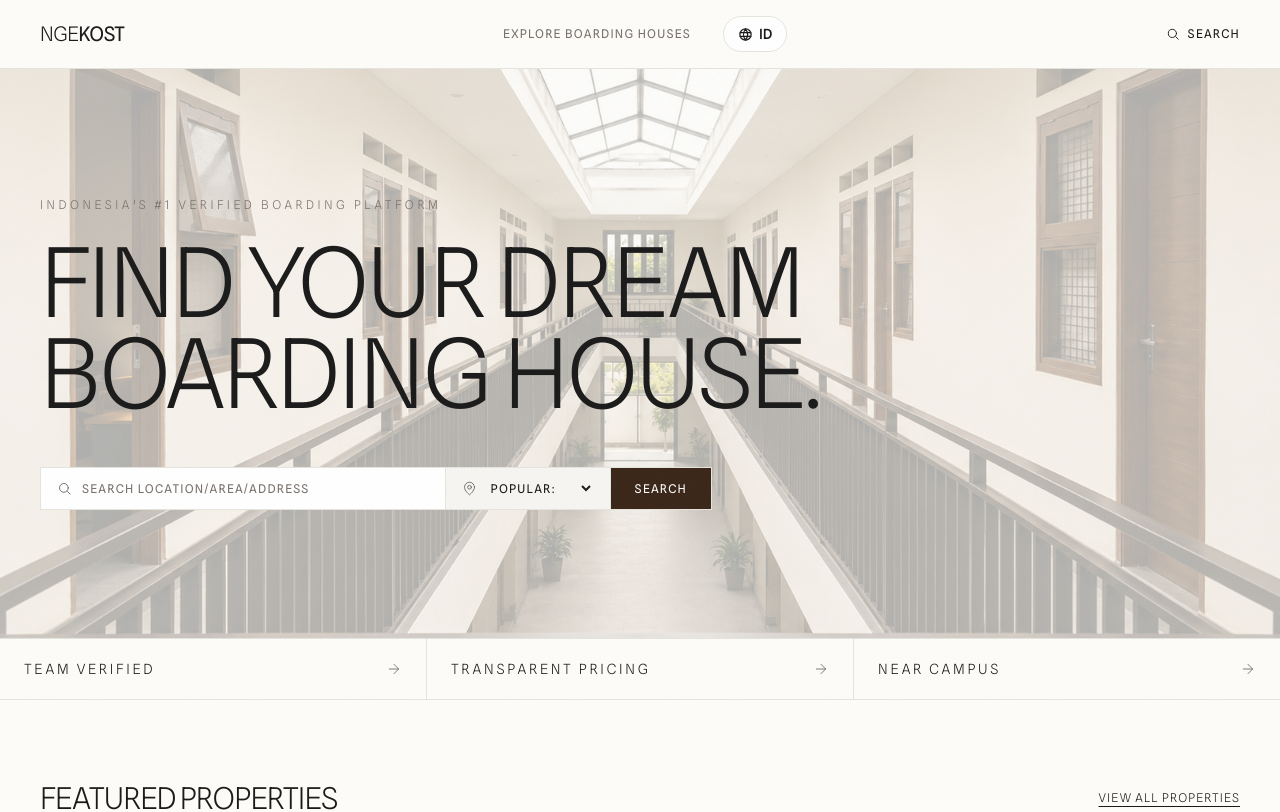
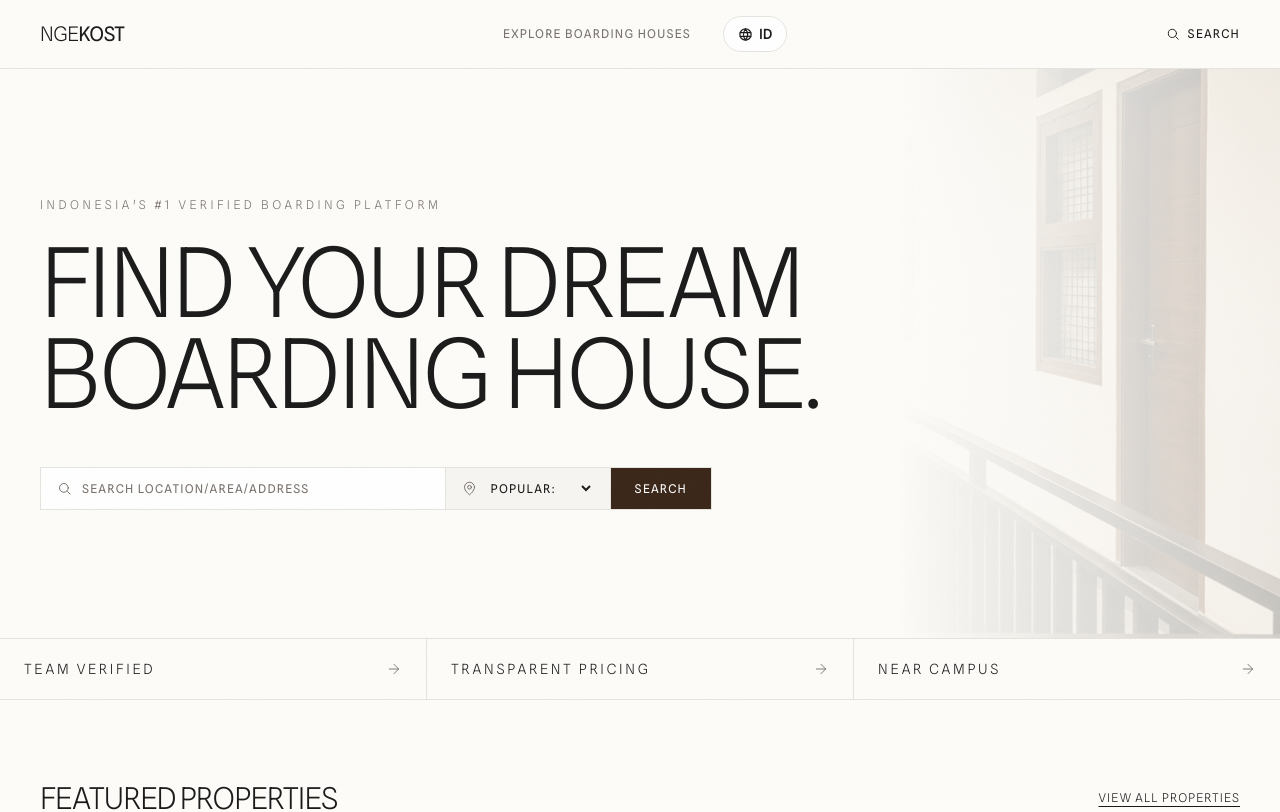
Before and after one commit to nfl-alvis/Ngekost, a Next.js app: page /en in a window 1280 px wide. Shown: the top 812 px of the page. Built offline with nearby package versions, Linux system fonts and the light colour scheme.

Commit message:
feat(hero): restore cream gradient overlay on background image
- Keep the restored light typography (font-light 300 + muted tagline)
- Re-add cream overlay: solid left (text zone) -> transparent right
  so the 3D background fades out and the headline zone stays clean

```diff
--- a/src/app/[locale]/page.tsx
+++ b/src/app/[locale]/page.tsx
@@ -52,6 +52,8 @@ export default async function HomePage({
           alt=""
           className="pointer-events-none absolute inset-0 h-full w-full object-cover object-right opacity-30"
         />
+        {/* overlay: solid cream on left (text zone), fades to transparent right */}
+        <div className="pointer-events-none absolute inset-0 bg-gradient-to-r from-nk-bg via-nk-bg via-70% to-nk-bg/20" aria-hidden="true" />
         <div className="relative mx-auto w-full max-w-7xl px-6 py-24 md:py-32 lg:px-10">
           <p className="mb-6 text-xs font-light uppercase tracking-[0.3em] text-nk-text-muted">
             {t("hero.tagline")}
```
